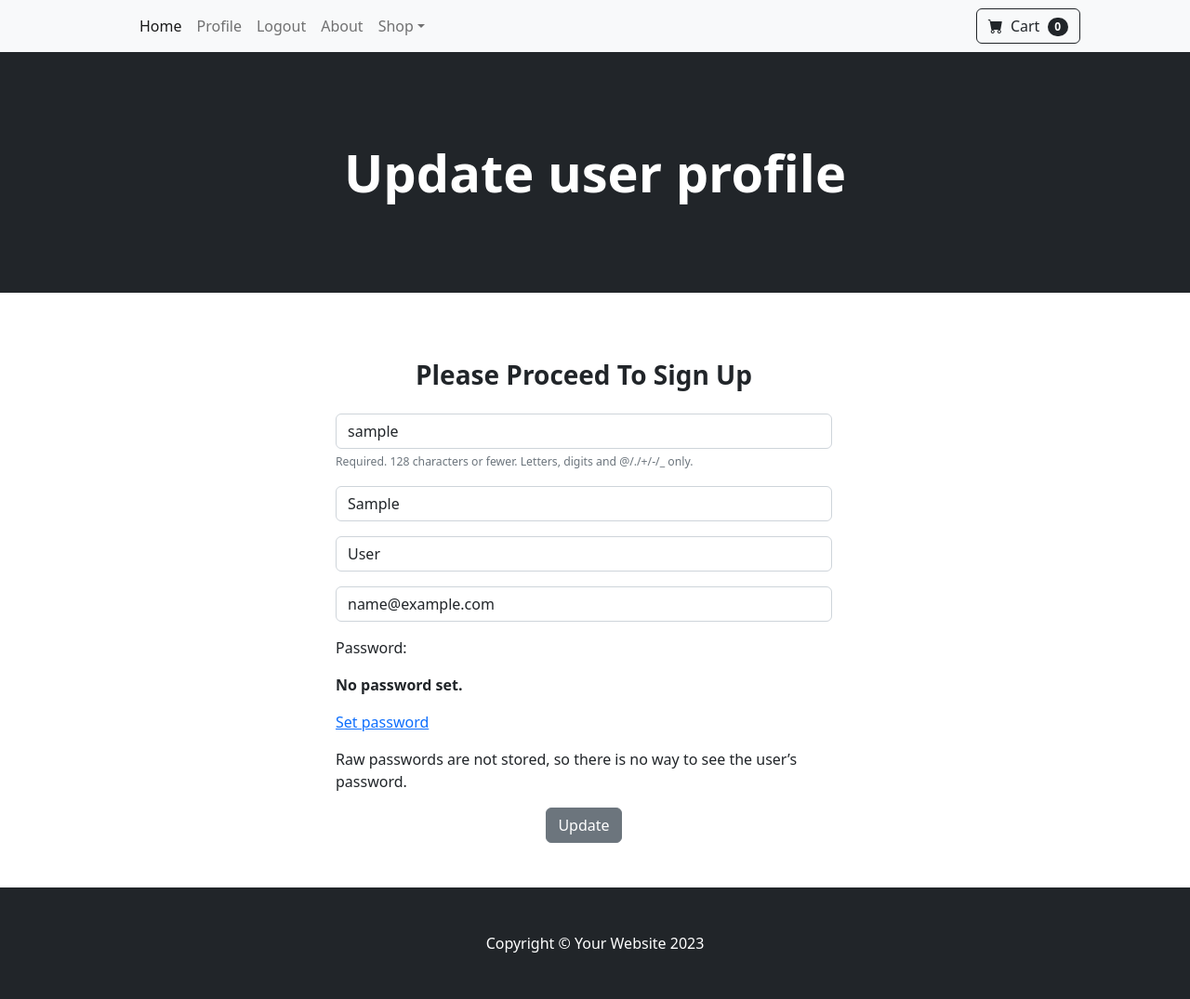
After one commit to ivantverdy/astro_shop, a Django app: page /update_user/ in a window 1280 px wide. The commit adds this page. Shown: the whole page at 93% size. Run offline with Django 5.2, Linux system fonts and the light colour scheme; the visitor is signed in with stand-in values (Sample User, id 1); data comes from the database, SQL or seed files in the repository; some libraries are stand-ins or nearby versions.

Commit message:
created page to update user info, without password yet

```diff
--- a/django_shop/astro_shop/forms.py
+++ b/django_shop/astro_shop/forms.py
@@ -1,6 +1,28 @@
 from django.contrib.auth.models import User
-from django.contrib.auth.forms import UserCreationForm, AuthenticationForm
+from django.contrib.auth.forms import UserCreationForm, AuthenticationForm, UserChangeForm
 from django import forms
+
+
+class UserProfileUpdateForm(UserChangeForm):
+    email = forms.EmailField(label="",
+                             widget=forms.TextInput(attrs={'class': 'form-control', 'placeholder': 'Email Address'}))
+    first_name = forms.CharField(label="", max_length=100,
+                                 widget=forms.TextInput(attrs={'class': 'form-control', 'placeholder': 'First Name'}))
+    last_name = forms.CharField(label="", max_length=100,
+                                widget=forms.TextInput(attrs={'class': 'form-control', 'placeholder': 'Last Name'}))
+
+    class Meta:
+        model = User
+        fields = ('username', 'first_name', 'last_name', 'email')
+
+    def __init__(self, *args, **kwargs):
+        super(UserProfileUpdateForm, self).__init__(*args, **kwargs)
+
+        self.fields['username'].widget.attrs['class'] = 'form-control'
+        self.fields['username'].widget.attrs['placeholder'] = 'User Name'
+        self.fields['username'].label = ''
+        self.fields[
+            'username'].help_text = '<span class="form-text text-muted"><small>Required. 128 characters or fewer. Letters, digits and @/./+/-/_ only.</small></span>'
 
 
 class LoginForm(AuthenticationForm):
--- a/django_shop/astro_shop/templates/navbar.html
+++ b/django_shop/astro_shop/templates/navbar.html
@@ -8,15 +8,18 @@
         <div class="collapse navbar-collapse" id="navbarSupportedContent">
             <ul class="navbar-nav me-auto mb-2 mb-lg-0 ms-lg-4">
                 <li class="nav-item"><a class="nav-link active" aria-current="page" href="{% url 'home'%}">Home</a></li>
-                <li class="nav-item"><a class="nav-link" href="{% url 'about'%}">About</a></li>
+
 
                 {% if user.is_authenticated%}
+                <li class="nav-item"><a class="nav-link" href="{% url 'update_user'%}">Profile</a></li>
                 <li class="nav-item"><a class="nav-link" href="{% url 'logout'%}">Logout</a></li>
                 {% else %}
                 <li class="nav-item"><a class="nav-link" href="{% url 'login'%}">Login</a></li>
 
                 <li class="nav-item"><a class="nav-link" href="{% url 'signup'%}">Sign Up</a></li>
                 {% endif %}
+
+                <li class="nav-item"><a class="nav-link" href="{% url 'about'%}">About</a></li>
 
                 <li class="nav-item dropdown">
                     <a class="nav-link dropdown-toggle" id="navbarDropdown" href="#" role="button"
--- a/django_shop/astro_shop/templates/product.html
+++ b/django_shop/astro_shop/templates/product.html
@@ -47,8 +47,7 @@
                     <button href="#" value="{{ product.id }}" id="add_cart" class="btn btn-primary shadow-0">Add to
                         cart
                     </button>
-                    <button href="#" value="{{ product.id }}" id="buy_now" class="btn btn-secondary shadow-0">Buy now
-                    </button>
+                    <button href="#" value="{{ product.id }}" id="buy_now" class="btn btn-secondary shadow-0">Checkout</button>
 
 
                 </div>
--- /dev/null
+++ b/django_shop/astro_shop/templates/update_user.html
@@ -0,0 +1,30 @@
+{% extends 'base.html' %}
+
+{% block content %}
+<!-- Header-->
+<header class="bg-dark py-5">
+    <div class="container px-4 px-lg-5 my-5">
+        <div class="text-center text-white">
+            <h1 class="display-4 fw-bolder">Update user profile</h1>
+        </div>
+    </div>
+</header>
+<div class="container my-5" style="min-height: calc(100vh - 436px);">
+    <div class="row w-100">
+        <div class="col-md-6 offset-md-3">
+            <form method="POST" action="{% url 'update_user' %}">
+                <div class="my-4 text-center">
+                    <h3><strong>Please Proceed To Sign Up</strong></h3>
+                </div>
+
+                {% csrf_token %}
+                {{ form.as_p }}
+
+                <div class="text-center">
+                    <button type="submit" class="btn btn-secondary">Update</button>
+                </div>
+            </form>
+        </div>
+    </div>
+</div>
+{% endblock %}
--- a/django_shop/astro_shop/urls.py
+++ b/django_shop/astro_shop/urls.py
@@ -8,4 +8,5 @@ urlpatterns = [
     path('logout/', views.logout_user, name='logout'),
     path('signup/', views.register_user, name='signup'),
     path('product/<int:pk>', views.single_product, name='product'),
+    path('update_user/', views.update_user, name='update_user'),
 ]
--- a/django_shop/astro_shop/views.py
+++ b/django_shop/astro_shop/views.py
@@ -2,7 +2,8 @@ from django.shortcuts import render, redirect
 from .models import Product
 from django.contrib.auth import authenticate, login, logout
 from django.contrib import messages
-from .forms import SignUpForm, LoginForm
+from .forms import SignUpForm, LoginForm, UserProfileUpdateForm
+from django.contrib.auth.models import User
 
 
 def home(request):
@@ -12,6 +13,21 @@ def home(request):
 
 def about(request):
     return render(request, 'about.html', {})
+
+
+def update_user(request):
+    if request.user.is_authenticated:
+        current_user = User.objects.get(pk=request.user.id)
+        form = UserProfileUpdateForm(request.POST or None, instance=current_user)
+        if form.is_valid():
+            form.save()
+            login(request, current_user)
+            messages.success(request, 'Your account has been updated!')
+            return redirect('home')
+        return render(request, 'update_user.html', {'form': form})
+    else:
+        messages.success(request, 'You are not logged in!')
+        return redirect('home')
 
 
 def login_user(request):
```
